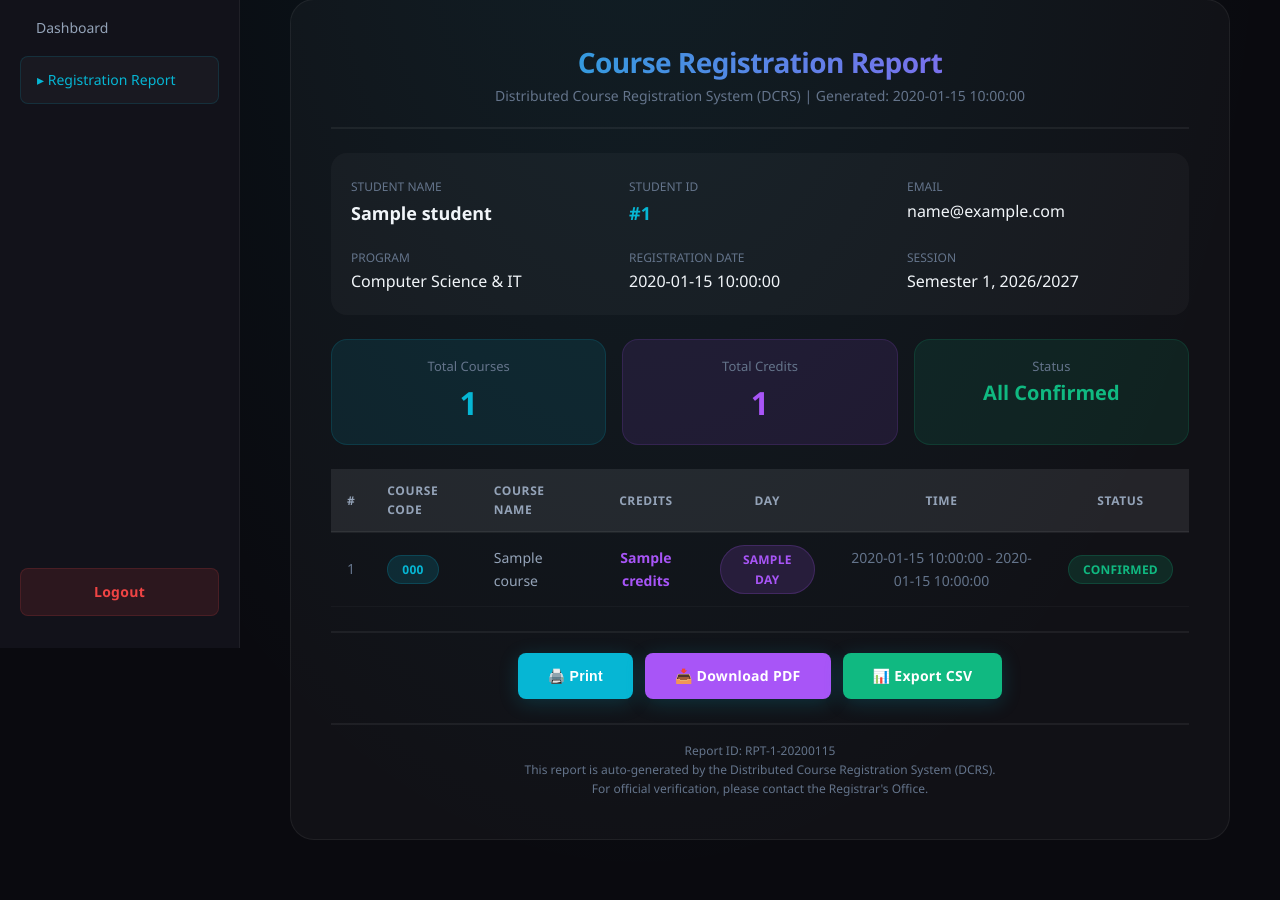
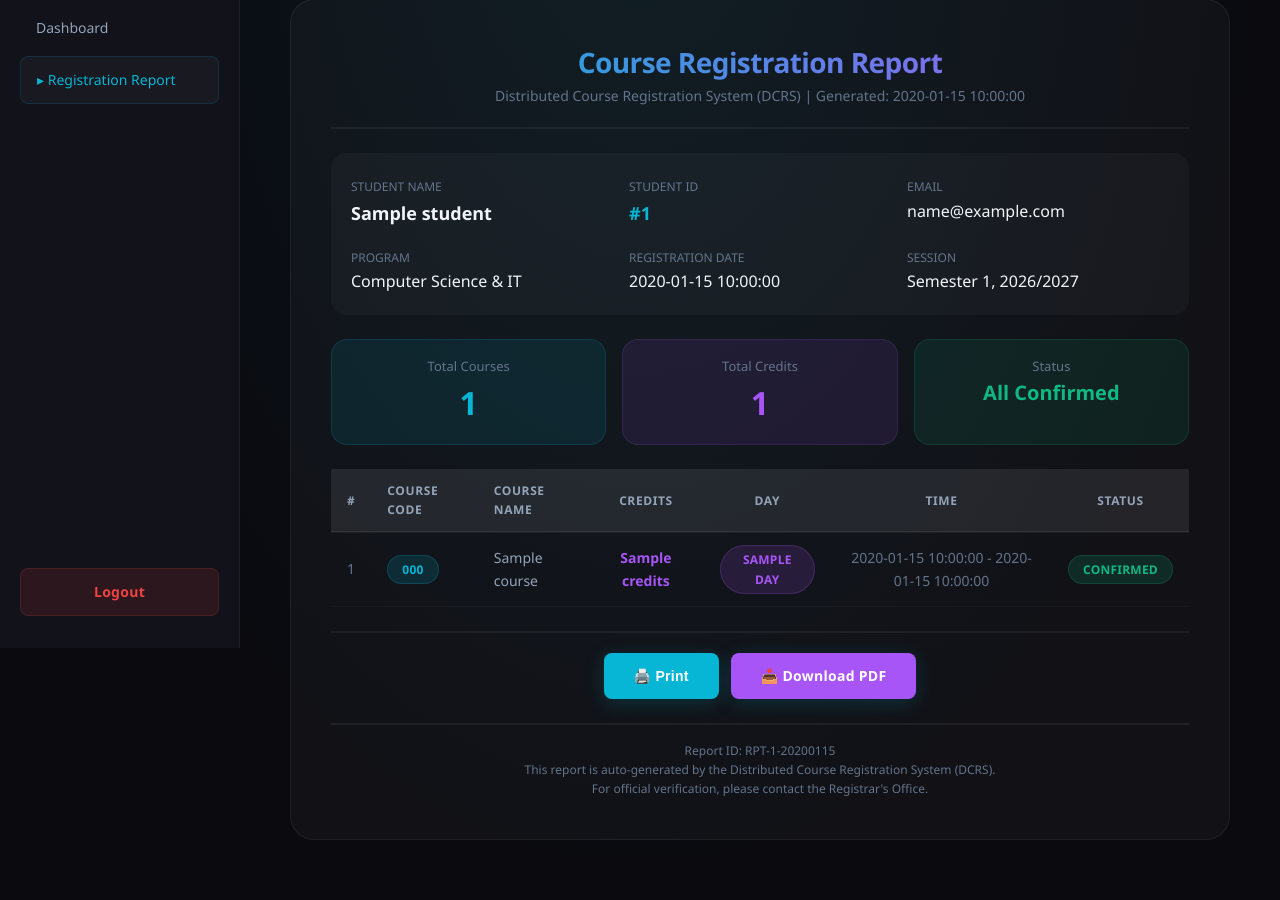
Before and after one commit to farzanahNwt/CourseHub, a Flask app: template templates/student_report.html in a window 1280 px wide. Shown: the part 152-1052 px from the top of the page. Run offline with Flask 3, Linux system fonts and the light colour scheme; the template is opened without the code that fills it: most values are stand-ins (such as "Sample title", 1, 10 or a date in 2020).

Commit message:
Final version

```diff
--- a/templates/student.html
+++ b/templates/student.html
@@ -109,7 +109,6 @@
         </div>
         <div style="display: flex; justify-content: flex-end; margin-top: 16px; gap: 10px;">
             <a href="{{ url_for('student_report') }}" class="btn-primary" style="background: #a855f7; padding: 10px 24px;"> Generate Report</a>
-            <a href="{{ url_for('student_report') }}?format=csv" class="btn-primary" style="background: #10b981; padding: 10px 24px;"> Export CSV</a>
         </div>
     </div>
 
--- a/templates/student_report.html
+++ b/templates/student_report.html
@@ -131,7 +131,7 @@
         <div style="display: flex; gap: 12px; flex-wrap: wrap; justify-content: center; border-top: 2px solid var(--border-glass); padding-top: 20px;">
             <button onclick="window.print()" class="btn-primary" style="padding: 12px 30px; background: #06b6d4;">🖨️ Print</button>
             <a href="{{ url_for('student_report') }}?format=pdf" class="btn-primary" style="padding: 12px 30px; background: #a855f7; text-decoration: none; color: white;">📥 Download PDF</a>
-            <a href="{{ url_for('student_report') }}?format=csv" class="btn-primary" style="padding: 12px 30px; background: #10b981; text-decoration: none; color: white;">📊 Export CSV</a>
+
         </div>
 
         <!-- Footer -->
```
